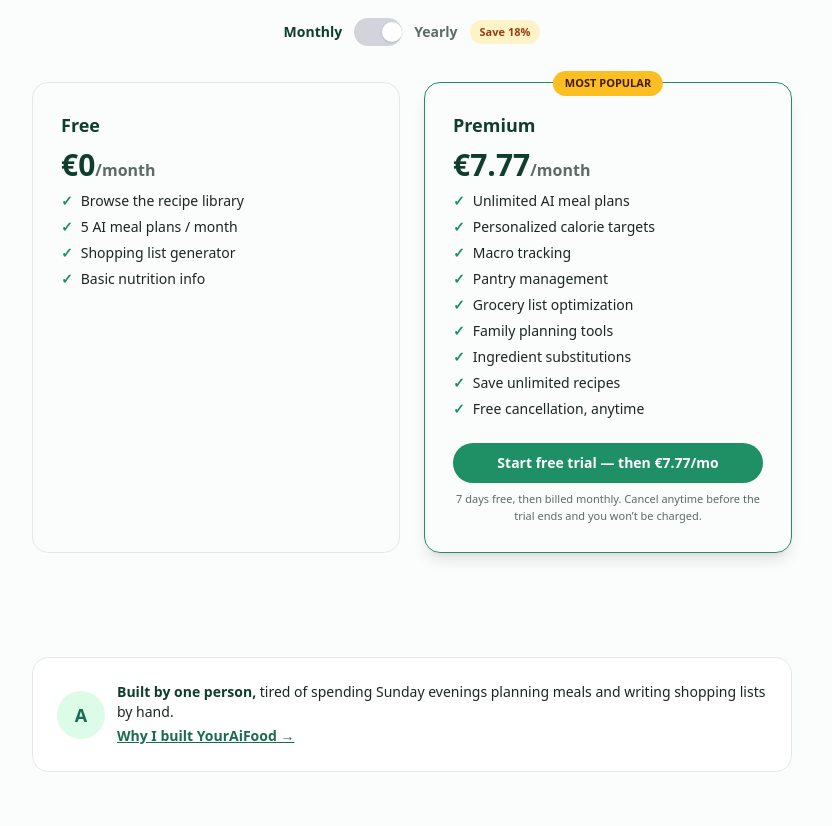
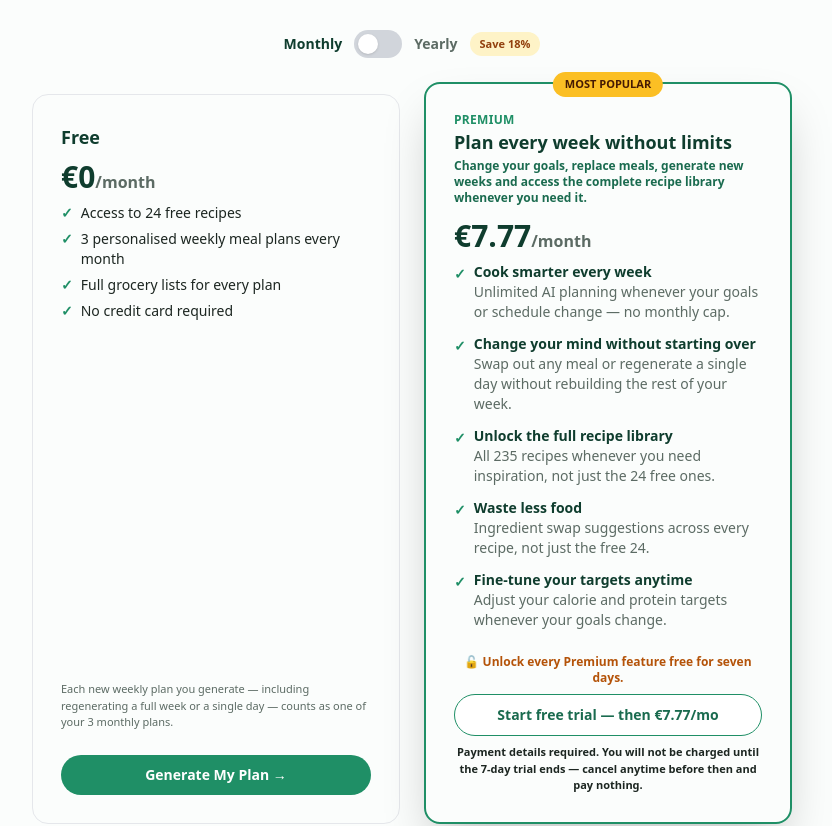
Before and after one commit to usario172332/youraifood-app, a Next.js app in the folder youraifood-app/: page / in a window 1280 px wide. Shown: the part 8260-9086 px from the top of the page, without its empty margins (356-1188 px from the left). Built offline with nearby package versions, Linux system fonts and the light colour scheme; no server answers.

Commit message:
Fix: surface manageSubscription errors instead of failing silently

```diff
--- a/youraifood-app/components/Pricing.jsx
+++ b/youraifood-app/components/Pricing.jsx
@@ -8,10 +8,44 @@ const YEARLY_PRICE = 76;
 const YEARLY_MONTHLY_EQUIVALENT = (YEARLY_PRICE / 12).toFixed(2);
 const YEARLY_SAVINGS_PCT = Math.round((1 - YEARLY_PRICE / (MONTHLY_PRICE * 12)) * 100);
 
+const FREE_FEATURES = [
+  'Access to 24 free recipes',
+  '3 personalised weekly meal plans every month',
+  'Full grocery lists for every plan',
+  'No credit card required',
+];
+
+const PREMIUM_FEATURES = [
+  {
+    title: 'Cook smarter every week',
+    text: 'Unlimited AI planning whenever your goals or schedule change — no monthly cap.',
+  },
+  {
+    title: 'Change your mind without starting over',
+    text: 'Swap out any meal or regenerate a single day without rebuilding the rest of your week.',
+  },
+  {
+    title: 'Unlock the full recipe library',
+    text: 'All 235 recipes whenever you need inspiration, not just the 24 free ones.',
+  },
+  {
+    title: 'Waste less food',
+    text: 'Ingredient swap suggestions across every recipe, not just the free 24.',
+  },
+  {
+    title: 'Fine-tune your targets anytime',
+    text: 'Adjust your calorie and protein targets whenever your goals change.',
+  },
+];
+
 export default function Pricing({ session, isPremium }) {
   const { requestSignIn } = useAuth();
   const [loading, setLoading] = useState(false);
   const [yearly, setYearly] = useState(false);
+
+  function scrollToPlanner() {
+    document.getElementById('planner')?.scrollIntoView({ behavior: 'smooth' });
+  }
 
   async function goPremium() {
     if (!session) {
@@ -54,48 +88,67 @@ export default function Pricing({ session, isPremium }) {
     <section id="pricing" className="px-6 py-16">
       <div className="mx-auto max-w-[1120px]">
         <h2 className="text-center text-2xl font-extrabold text-green-900">Simple pricing</h2>
-        <p className="mb-6 text-center text-ink-soft">
-          Start free. Upgrade when you want the AI doing the heavy lifting every week — first 7 days on us.
+        <p className="mb-9 text-center text-ink-soft">
+          Start free. Upgrade for flexibility — a new plan whenever your week changes, no limits, no waiting.
         </p>
 
-        <div className="mb-9 flex items-center justify-center gap-3">
-          <span className={`text-sm font-semibold ${!yearly ? 'text-green-900' : 'text-ink-soft'}`}>Monthly</span>
+        <div className="mb-9 flex flex-nowrap items-center justify-center gap-3">
+          <span className={`shrink-0 whitespace-nowrap text-sm font-semibold ${!yearly ? 'text-green-900' : 'text-ink-soft'}`}>Monthly</span>
           <button
             type="button"
             role="switch"
             aria-checked={yearly}
+            aria-label="Toggle yearly billing"
             onClick={() => setYearly((v) => !v)}
-            className={`relative h-7 w-12 rounded-full transition-colors ${yearly ? 'bg-green-600' : 'bg-gray-300'}`}
+            className={`relative h-7 w-12 shrink-0 rounded-full transition-colors duration-200 focus-visible:outline-none focus-visible:ring-2 focus-visible:ring-green-600 focus-visible:ring-offset-2 ${yearly ? 'bg-green-600' : 'bg-gray-300'}`}
           >
             <span
-              className={`absolute top-1 h-5 w-5 rounded-full bg-white shadow transition-transform ${
-                yearly ? 'translate-x-6' : 'translate-x-1'
+              className={`absolute left-1 top-1 h-5 w-5 rounded-full bg-white shadow transition-transform duration-200 ${
+                yearly ? 'translate-x-5' : 'translate-x-0'
               }`}
             />
           </button>
-          <span className={`text-sm font-semibold ${yearly ? 'text-green-900' : 'text-ink-soft'}`}>Yearly</span>
-          <span className="rounded-full bg-amber-100 px-2.5 py-1 text-[11px] font-extrabold text-amber-800">
+          <span className={`shrink-0 whitespace-nowrap text-sm font-semibold ${yearly ? 'text-green-900' : 'text-ink-soft'}`}>Yearly</span>
+          <span className="shrink-0 whitespace-nowrap rounded-full bg-amber-100 px-2.5 py-1 text-[11px] font-extrabold text-amber-800">
             Save {YEARLY_SAVINGS_PCT}%
           </span>
         </div>
 
         <div className="mx-auto grid max-w-[760px] grid-cols-1 gap-6 sm:grid-cols-2">
-          <div className="rounded-2xl border-[1.5px] border-gray-200 p-7">
+          <div className="flex flex-col rounded-2xl border-[1.5px] border-gray-200 p-7">
             <h3 className="text-lg font-extrabold text-green-900">Free</h3>
             <div className="my-2 text-3xl font-extrabold text-green-900">
               €0<span className="text-base font-semibold text-ink-soft">/month</span>
             </div>
-            <ul className="mb-6 space-y-1.5 text-sm">
-              {['Browse the recipe library', '5 AI meal plans / month', 'Shopping list generator', 'Basic nutrition info'].map((f) => (
+            <ul className="mb-3 flex-1 space-y-1.5 text-sm">
+              {FREE_FEATURES.map((f) => (
                 <li key={f} className="flex gap-2"><span className="font-bold text-green-600">✓</span>{f}</li>
               ))}
             </ul>
+            <p className="mb-6 text-[11px] text-ink-soft">
+              Each new weekly plan you generate — including regenerating a full week or a single day — counts as one of your 3
+              monthly plans.
+            </p>
+            <a
+              href="#planner"
+              onClick={(e) => {
+                e.preventDefault();
+                scrollToPlanner();
+              }}
+              className="block w-full rounded-full bg-green-600 py-2.5 text-center text-sm font-bold text-white transition duration-200 hover:-translate-y-px hover:bg-green-700 hover:shadow-md focus-visible:outline-none focus-visible:ring-2 focus-visible:ring-green-600 focus-visible:ring-offset-2"
+            >
+              Generate My Plan →
+            </a>
           </div>
-          <div className="relative rounded-2xl border-[1.5px] border-green-600 p-7 shadow-lg">
+          <div className="relative flex flex-col rounded-2xl border-2 border-green-600 p-7 shadow-2xl sm:-mt-3">
             <span className="absolute -top-3 left-1/2 -translate-x-1/2 rounded-full bg-amber-400 px-3 py-1 text-[11px] font-extrabold text-amber-950">
               MOST POPULAR
             </span>
-            <h3 className="text-lg font-extrabold text-green-900">Premium</h3>
+            <span className="text-xs font-extrabold uppercase tracking-wide text-green-600">Premium</span>
+            <h3 className="text-lg font-extrabold text-green-900">Plan every week without limits</h3>
+            <p className="mb-1 mt-0.5 text-xs font-bold text-green-700">
+              Change your goals, replace meals, generate new weeks and access the complete recipe library whenever you need it.
+            </p>
             {yearly ? (
               <>
                 <div className="my-2 text-3xl font-extrabold text-green-900">
@@ -110,19 +163,15 @@ export default function Pricing({ session, isPremium }) {
                 €{MONTHLY_PRICE}<span className="text-base font-semibold text-ink-soft">/month</span>
               </div>
             )}
-            <ul className="mb-6 space-y-1.5 text-sm">
-              {[
-                'Unlimited AI meal plans',
-                'Personalized calorie targets',
-                'Macro tracking',
-                'Pantry management',
-                'Grocery list optimization',
-                'Family planning tools',
-                'Ingredient substitutions',
-                'Save unlimited recipes',
-                'Free cancellation, anytime',
-              ].map((f) => (
-                <li key={f} className="flex gap-2"><span className="font-bold text-green-600">✓</span>{f}</li>
+            <ul className="mb-6 flex-1 space-y-3 text-sm">
+              {PREMIUM_FEATURES.map((f) => (
+                <li key={f.title} className="flex gap-2">
+                  <span className="mt-0.5 font-bold text-green-600">✓</span>
+                  <span>
+                    <span className="block font-extrabold text-green-900">{f.title}</span>
+                    <span className="text-ink-soft">{f.text}</span>
+                  </span>
+                </li>
               ))}
             </ul>
             {isPremium ? (
@@ -130,7 +179,7 @@ export default function Pricing({ session, isPremium }) {
                 <button
                   onClick={manageSubscription}
                   disabled={loading}
-                  className="w-full rounded-full bg-green-100 py-2.5 text-sm font-bold text-green-700"
+                  className="w-full rounded-full bg-green-100 py-2.5 text-sm font-bold text-green-700 transition duration-200 hover:bg-green-200 focus-visible:outline-none focus-visible:ring-2 focus-visible:ring-green-600 focus-visible:ring-offset-2"
                 >
                   Manage subscription
                 </button>
@@ -140,21 +189,26 @@ export default function Pricing({ session, isPremium }) {
               </>
             ) : (
               <>
+                {!yearly && (
+                  <p className="mb-2 text-center text-xs font-bold text-amber-700">
+                    🔓 Unlock every Premium feature free for seven days.
+                  </p>
+                )}
                 <button
                   onClick={goPremium}
                   disabled={loading}
-                  className="w-full rounded-full bg-green-600 py-2.5 text-sm font-bold text-white disabled:opacity-60"
+                  className="w-full rounded-full border-[1.5px] border-green-600 bg-white py-2.5 text-sm font-bold text-green-700 transition duration-200 hover:bg-green-50 focus-visible:outline-none focus-visible:ring-2 focus-visible:ring-green-600 focus-visible:ring-offset-2 disabled:opacity-60"
                 >
                   {loading
                     ? 'Redirecting…'
                     : yearly
-                    ? `Go Premium — €${YEARLY_PRICE.toFixed(2)}/yr`
+                    ? `Upgrade to Premium — €${YEARLY_PRICE.toFixed(2)}/yr`
                     : `Start free trial — then €${MONTHLY_PRICE}/mo`}
                 </button>
-                <p className="mt-2 text-center text-[11px] text-ink-soft">
+                <p className="mt-2 text-center text-[11px] font-semibold text-ink">
                   {yearly
-                    ? `7-day free trial on monthly only — yearly bills €${YEARLY_PRICE.toFixed(2)} today. Cancel anytime.`
-                    : '7 days free, then billed monthly. Cancel anytime before the trial ends and you won’t be charged.'}
+                    ? `Payment details required — yearly bills €${YEARLY_PRICE.toFixed(2)} today. Cancel anytime.`
+                    : 'Payment details required. You will not be charged until the 7-day trial ends — cancel anytime before then and pay nothing.'}
                 </p>
               </>
             )}
```
